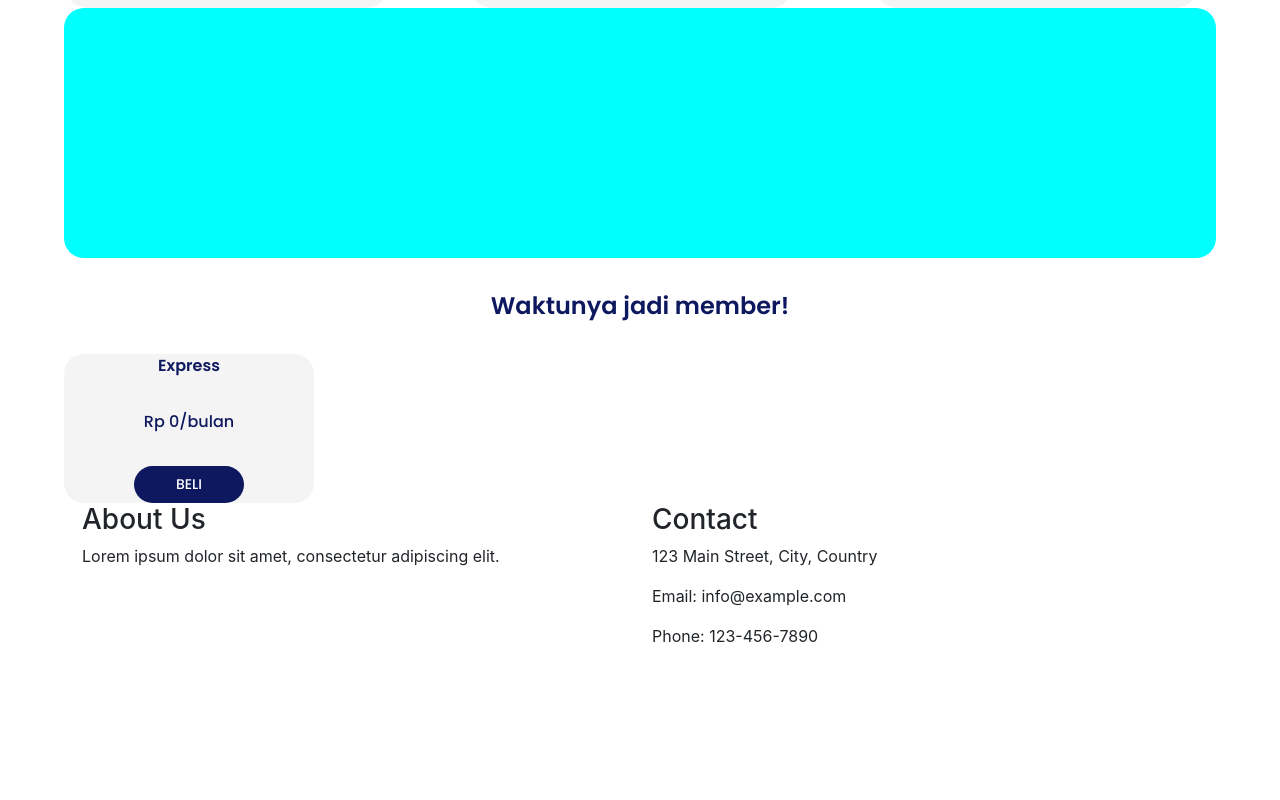
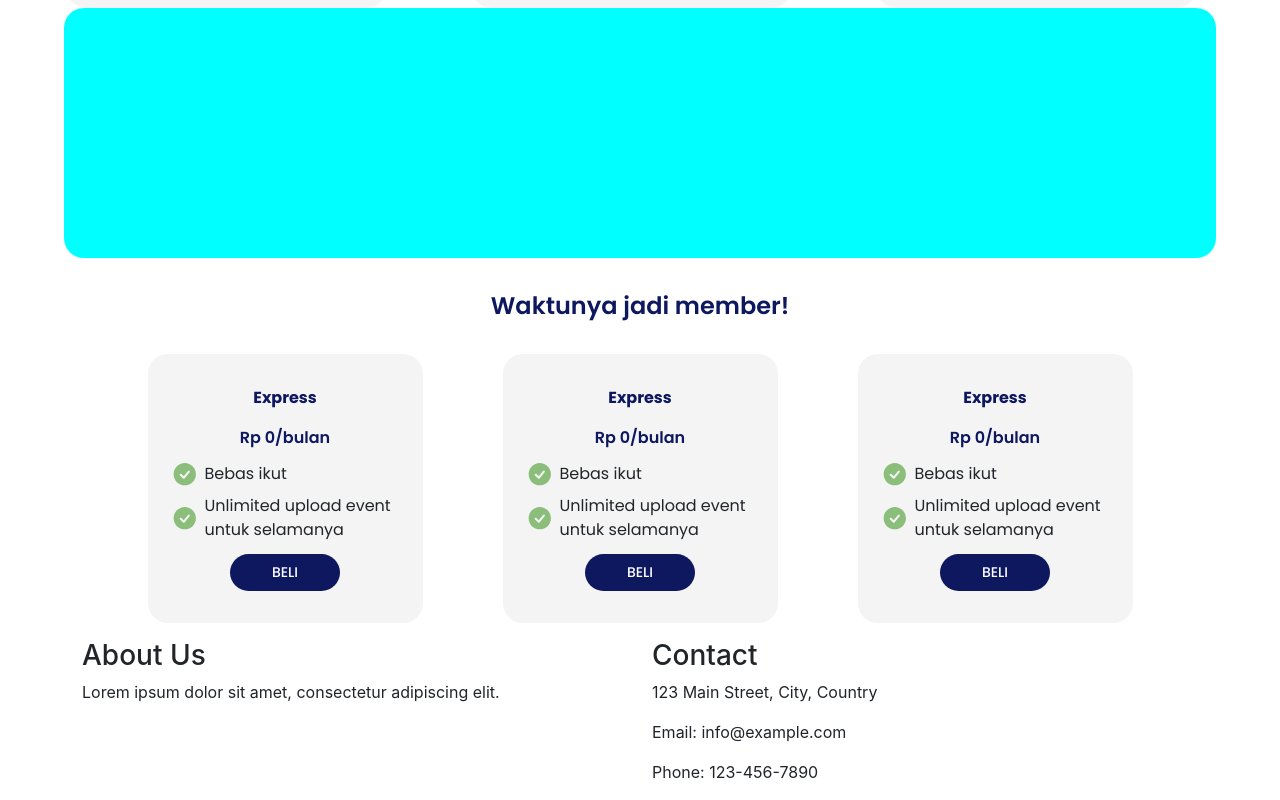
Before and after one commit to mrizalrizky/fe-mudamude-react, a React (Create React App) app: page /partnership in a window 1280 px wide. Shown: the part 837-1637 px from the top of the page. Before the commit the page ends 1501 px from the top, so only its background shows below. Built offline with nearby package versions, Linux system fonts and the light colour scheme.

Commit message:
Added member benefit card

```diff
--- a/src/components/EventSearchTab.jsx
+++ b/src/components/EventSearchTab.jsx
@@ -122,7 +122,14 @@ export default function EventSearchTab() {
                 alt="Category"
               />
             </Box>
-            <Button sx={{ margin: 0, padding: 0 }}>
+          </Box>
+          <Button
+            sx={{
+              marginLeft: "0.75em",
+              backgroundColor: "red",
+              padding: 0,
+            }}
+          >
             <img
               src={PlusCircleOutlineIcon}
               width={35}
@@ -132,7 +139,6 @@ export default function EventSearchTab() {
           </Button>
         </Box>
       </Box>
-      </Box>
     </>
   );
 }
--- /dev/null
+++ b/src/components/card/MemberBenefitCard.jsx
@@ -0,0 +1,82 @@
+import React from "react";
+import { styled } from "@mui/system";
+import CheckCircleIcon from "../../assets/icons/ic_circle_check.svg";
+import {
+  Box,
+  Button,
+  List,
+  ListItem,
+  ListItemText,
+  Typography,
+} from "@mui/material";
+
+const StyledListItem = styled(ListItem)({
+  padding: 0,
+});
+
+const CheckIcon = styled("img")({
+  marginRight: "0.5em",
+  width: "25px",
+  height: "25px",
+});
+
+export default function MemberBenefitCard() {
+  return (
+    <Box
+      component="div"
+      sx={{
+        width: 275,
+        height: "auto",
+        backgroundColor: "#f4f4f4",
+        borderRadius: 5,
+        paddingY: "2em",
+        display: "flex",
+        flexDirection: "column",
+        justifyContent: "center",
+        alignItems: "center",
+      }}
+    >
+      <Box
+        component="div"
+        sx={{
+          display: "flex",
+          flexDirection: "column",
+          gap: "1em",
+          alignItems: "center",
+          justifyContent: "center",
+        }}
+      >
+        <Typography variant="body1" fontWeight={700} color="#0e185f">
+          Express
+        </Typography>
+        <Typography vairant="subtitle1" fontWeight={600} color="#0e185f">
+          Rp 0/bulan
+        </Typography>
+      </Box>
+      <List
+        sx={{
+          marginX: "1.5em",
+        }}
+      >
+        <StyledListItem>
+          <CheckIcon src={CheckCircleIcon} />
+          <ListItemText primary="Bebas ikut" />
+        </StyledListItem>
+        <StyledListItem>
+          <CheckIcon src={CheckCircleIcon} />
+          <ListItemText primary="Unlimited upload event untuk selamanya" />
+        </StyledListItem>
+      </List>
+      <Button
+        sx={{
+          backgroundColor: "#0e185f",
+          color: "white",
+          borderRadius: 10,
+          paddingX: "3em",
+        }}
+      >
+        Beli
+      </Button>
+    </Box>
+  );
+}
--- a/src/pages/PartnershipPage.jsx
+++ b/src/pages/PartnershipPage.jsx
@@ -1,9 +1,11 @@
 import React from "react";
 import Header from "../components/Header";
 import Footer from "../components/Footer";
-import { Box, Button, Container, Typography } from "@mui/material";
+import { Box, Container, Typography } from "@mui/material";
 import Banner from "../assets/images/banner.png";
 import EventCard from "../components/card/EventCard";
+import MemberBenefitCard from "../components/card/MemberBenefitCard";
+import axios from "axios";
 
 const PartnershipPage = () => {
   return (
@@ -62,33 +64,16 @@ const PartnershipPage = () => {
         <Box
           component="div"
           sx={{
-            width: 250,
-            height: "auto",
-            backgroundColor: "#f4f4f4",
-            borderRadius: 5,
             display: "flex",
             justifyContent: "center",
-            alignItems: "center",
-            flexDirection: "column",
-            gap: "2em",
+            gap: "5em",
+            flexWrap: "wrap",
+            marginBottom: "1em",
           }}
         >
-          <Typography variant="body1" fontWeight={600} color="#0e185f">
-            Express
-          </Typography>
-          <Typography vairant="subtitle1" fontWeight={500} color="#0e185f">
-            Rp 0/bulan
-          </Typography>
-          <Button
-            sx={{
-              backgroundColor: "#0e185f",
-              color: "white",
-              borderRadius: 10,
-              paddingX: "3em",
-            }}
-          >
-            Beli
-          </Button>
+          <MemberBenefitCard />
+          <MemberBenefitCard />
+          <MemberBenefitCard />
         </Box>
       </Container>
       <Footer />
```
Lines whose indentation alone changed are shown as unchanged.
